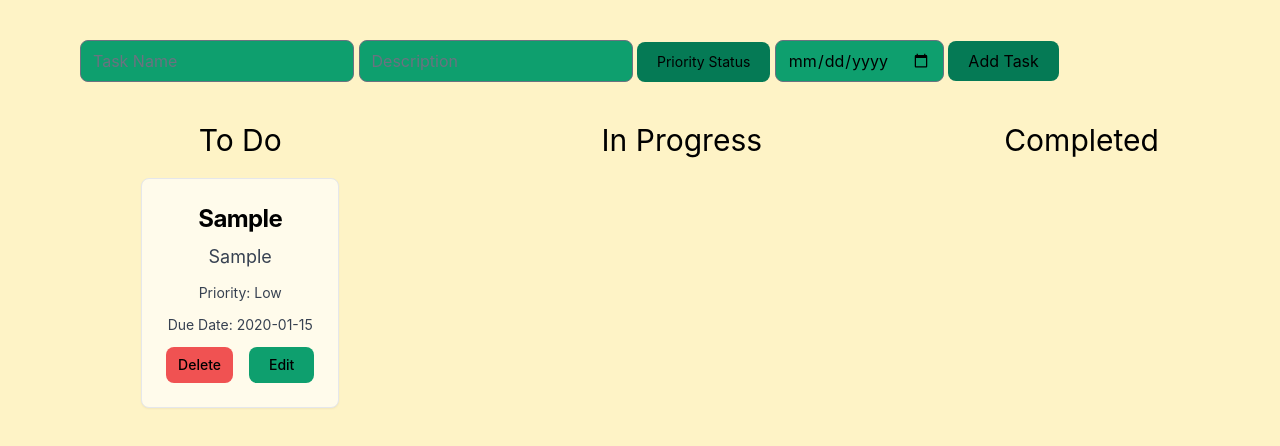
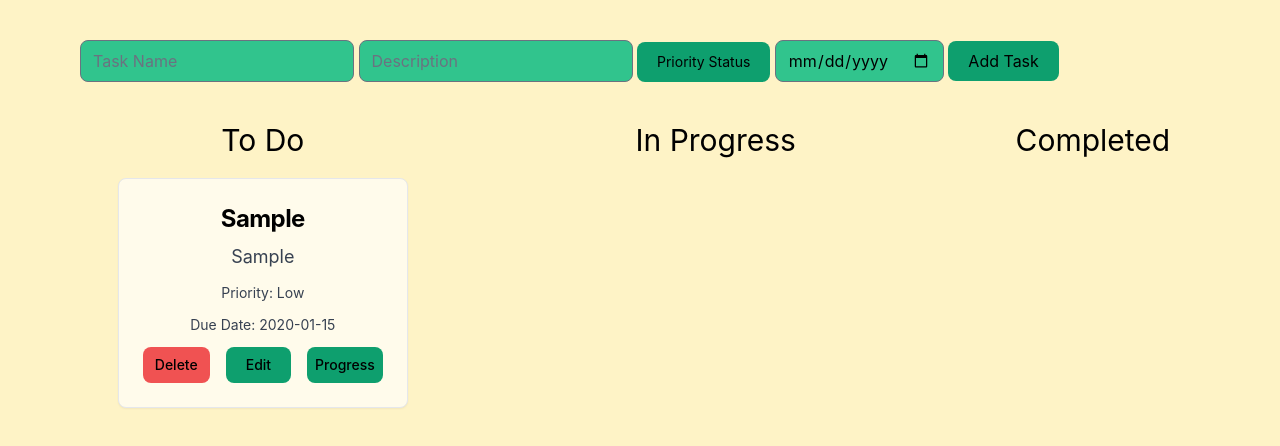
Before and after one commit to Kass-S/TaskTracker, a website with bundled scripts: page index.html in a window 1280 px wide. Both pictures are taken after typing "Sample", "Sample", "2020-01-15" into the empty fields and a click on the button "Add Task". Built offline with nearby package versions, Linux system fonts and the light colour scheme.

Commit message:
commit after wifi came back

```diff
--- a/index.html
+++ b/index.html
@@ -10,11 +10,11 @@
 <body class="bg-amber-100">
 
     <div class="m-10 mx-20">
-        <input id="taskNameInput" placeholder="Task Name" type="text" class="bg-green-500 hover:bg-green-400 placeholder:text-black rounded-lg">
+        <input id="taskNameInput" placeholder="Task Name" type="text" class="bg-green-400 hover:bg-green-300 placeholder:text-black rounded-lg">
 
-        <input id="taskDescriptionInput" placeholder="Description" type="text" class="bg-green-500 hover:bg-green-400 placeholder:text-black rounded-lg">
+        <input id="taskDescriptionInput" placeholder="Description" type="text" class="bg-green-400 hover:bg-green-300 placeholder:text-black rounded-lg">
 
-        <button id="priorityStatusBtn" data-dropdown-toggle="dropdown" class="bg-green-600 hover:bg-green-500 hover:cursor-pointer text-black rounded-lg text-sm px-5 py-2.5 text-center inline-flex items-center " type="button">Priority Status
+        <button id="priorityStatusBtn" data-dropdown-toggle="dropdown" class="bg-green-500 hover:bg-green-400 hover:cursor-pointer text-black rounded-lg text-sm px-5 py-2.5 text-center inline-flex items-center " type="button">Priority Status
             <svg class="w-2.5 h-2.5 ms-3" aria-hidden="true" xmlns="http://www.w3.org/2000/svg" fill="none" viewBox="0 0 10 6">
             <path stroke="currentColor" stroke-linecap="round" stroke-linejoin="round" stroke-width="2" d="m1 1 4 4 4-4"/>
             </svg>
@@ -23,33 +23,33 @@
         <div id="dropdown" class="z-10 hidden bg-green-500 divide-y divide-gray-100 rounded-lg shadow-sm w-44 ">
             <ul class="py-2 text-sm text-black " aria-labelledby="dropdownDefaultButton">
                 <li>
-                    <a id="lowPriorityBtn" class="block px-4 py-2 hover:bg-green-600 hover:cursor-pointer">Low</a>
+                    <a id="lowPriorityBtn" class="block px-4 py-2 hover:bg-green-400 hover:cursor-pointer">Low</a>
                 </li>
                 <li>
-                    <a id="mediumPriorityBtn" class="block px-4 py-2 hover:bg-green-600 hover:cursor-pointer">Medium</a>
+                    <a id="mediumPriorityBtn" class="block px-4 py-2 hover:bg-green-400 hover:cursor-pointer">Medium</a>
                 </li>
                 <li>
-                    <a id="highPriorityBtn" class="block px-4 py-2 hover:bg-green-600 hover:cursor-pointer">High</a>
+                    <a id="highPriorityBtn" class="block px-4 py-2 hover:bg-green-400 hover:cursor-pointer">High</a>
                 </li>
             </ul>
         </div>
 
-        <input id="dueDateInput" placeholder="Due Date" type="date" class="bg-green-500 hover:bg-green-400 placeholder:text-black rounded-lg">
+        <input id="dueDateInput" placeholder="Due Date" type="date" class="bg-green-400 hover:bg-green-300 placeholder:text-black rounded-lg">
 
-        <button id="addTaskBtn" class="bg-green-600 hover:bg-green-500 hover:cursor-pointer text-black rounded-lg p-2 px-5 ml-10">Add Task</button>
+        <button id="addTaskBtn" class="bg-green-500 hover:bg-green-400 hover:cursor-pointer text-black rounded-lg p-2 px-5 ml-10">Add Task</button>
     </div>
 
     <div class="flex justify-around text-center mt-10">
         <div>
-            <p class="text-3xl">To Do</p>
-            <div id="toDoStatus" ></div>
+            <p class="text-3xl mb-5">To Do</p>
+            <div id="toDoStatus"></div>
         </div>
         <div>
-            <p class="text-3xl">In Progress</p>
+            <p class="text-3xl mb-5">In Progress</p>
             <div id="inProgressStatus"></div>
         </div>
         <div>
-            <p class="text-3xl ">Completed</p>
+            <p class="text-3xl mb-5">Completed</p>
             <div id="completedStatus"></div>
         </div>
     </div>
--- a/script/app.js
+++ b/script/app.js
@@ -12,6 +12,8 @@ let highPriorityBtn = document.getElementById('highPriorityBtn');
 let addTaskBtn = document.getElementById('addTaskBtn');
 
 let toDoStatus = document.getElementById('toDoStatus');
+let inProgressStatus = document.getElementById('inProgressStatus');
+let completedStatus = document.getElementById('completedStatus');
 
 let priorityStatus = 'Low'
 
@@ -21,7 +23,7 @@ const GetTaskList = () => {
     taskList.map(task => {
 
         let cardDiv = document.createElement('div');
-        cardDiv.className = "max-w-sm p-6 bg-amber-50 border border-gray-200 rounded-lg shadow-sm mt-5 m-5";
+        cardDiv.className = "max-w-sm p-6 bg-amber-50 border border-gray-200 rounded-lg shadow-sm m-2  ";
 
         let cardH5 = document.createElement('h5');
         cardH5.className = "mb-2 mx-20 text-2xl font-bold tracking-tight";
@@ -40,15 +42,18 @@ const GetTaskList = () => {
         cardDueDateP.innerText = `Due Date: ${task.dueDate}`;
 
         let removeBtn = document.createElement('button');
-        removeBtn.className = 'bg-red-500 inline-flex items-center px-3 py-2 text-sm font-medium text-center rounded-lg hover:bg-red-500 hover:cursor-pointer';
+        removeBtn.className = 'bg-red-500 inline-flex items-center px-3 py-2 text-sm font-medium text-center rounded-lg hover:bg-red-400 hover:cursor-pointer';
         removeBtn.innerText = 'Delete';
 
         let editBtn = document.createElement('button');
-        editBtn.className = "inline-flex items-center ml-4 px-5 py-2 text-sm font-medium text-center rounded-lg bg-green-500 hover:bg-green-600 hover:cursor-pointer";
+        editBtn.className = "inline-flex items-center ml-4 px-5 py-2 text-sm font-medium text-center rounded-lg bg-green-500 hover:bg-green-400 hover:cursor-pointer";
         editBtn.innerText = "Edit";
 
+        let moveBtn =document.createElement('button');
+        moveBtn.className = "inline-flex items-center ml-4 px-2 py-2 text-sm font-medium text-center rounded-lg bg-green-500 hover:bg-green-400 hover:cursor-pointer";
+        moveBtn.innerText = "Progress";
+
         removeBtn.addEventListener('click', () => {
-            //is deleting the wrong object from local storage
             removeFromStorage(task);
             cardDiv.remove();
         })
@@ -57,14 +62,26 @@ const GetTaskList = () => {
 
         })
 
+
+
         cardDiv.appendChild(cardH5);
         cardDiv.appendChild(cardP);
         cardDiv.appendChild(cardPrirityP);
         cardDiv.appendChild(cardDueDateP);
         cardDiv.appendChild(removeBtn);
         cardDiv.appendChild(editBtn);
+        cardDiv.appendChild(moveBtn);
 
         toDoStatus.appendChild(cardDiv);
+
+        moveBtn.addEventListener('click', () => {
+            if(toDoStatus.appendChild(cardDiv) == true){
+                inProgressStatus.appendChild(cardDiv);
+            }else if(inProgressStatus.appendChild(cardDiv) == true){
+                completedStatus.appendChild(cardDiv);
+            }
+        })
+
     })
 }
 GetTaskList();
```
Also changed, not shown: README.md, src/output.css.
